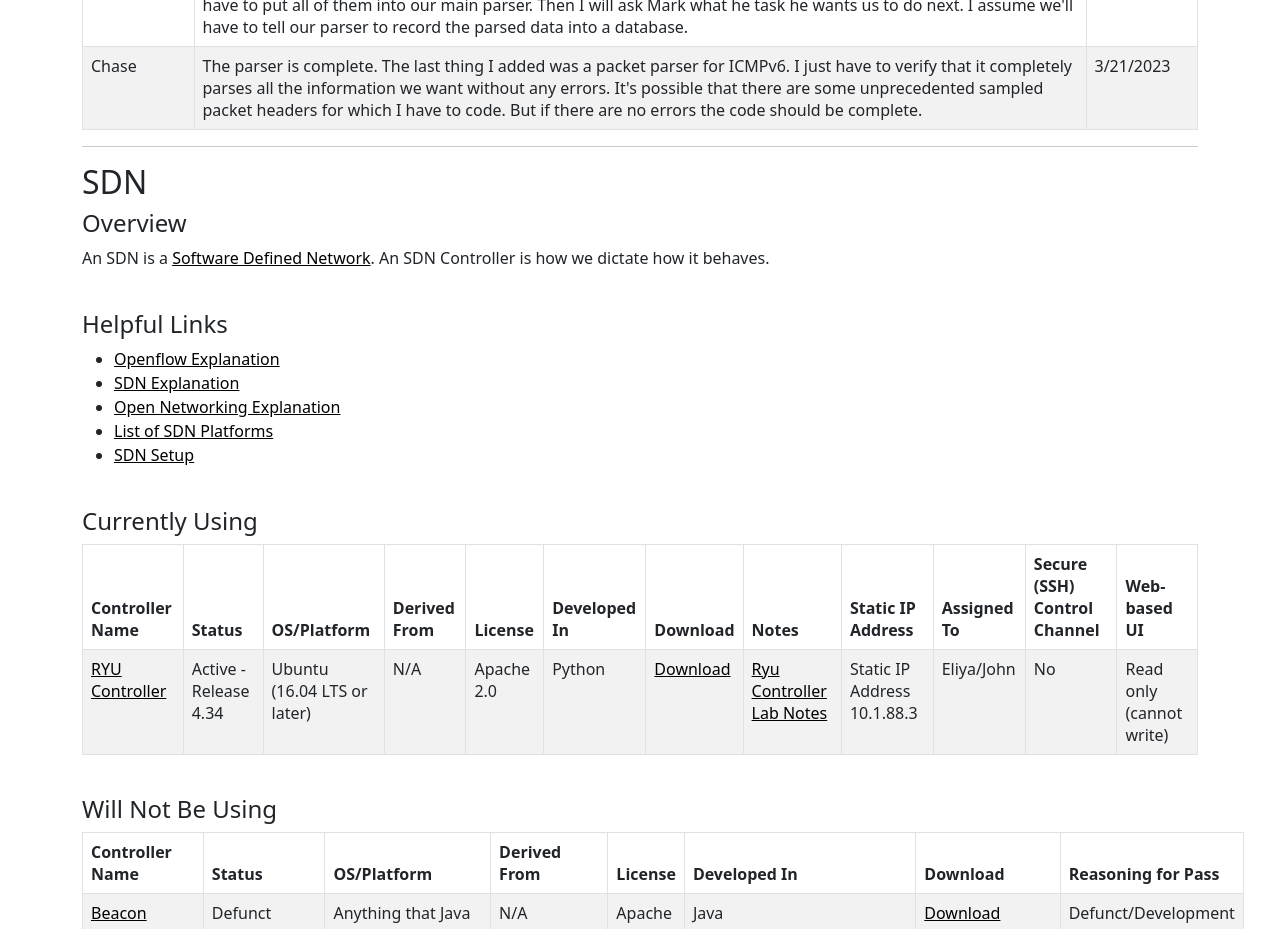
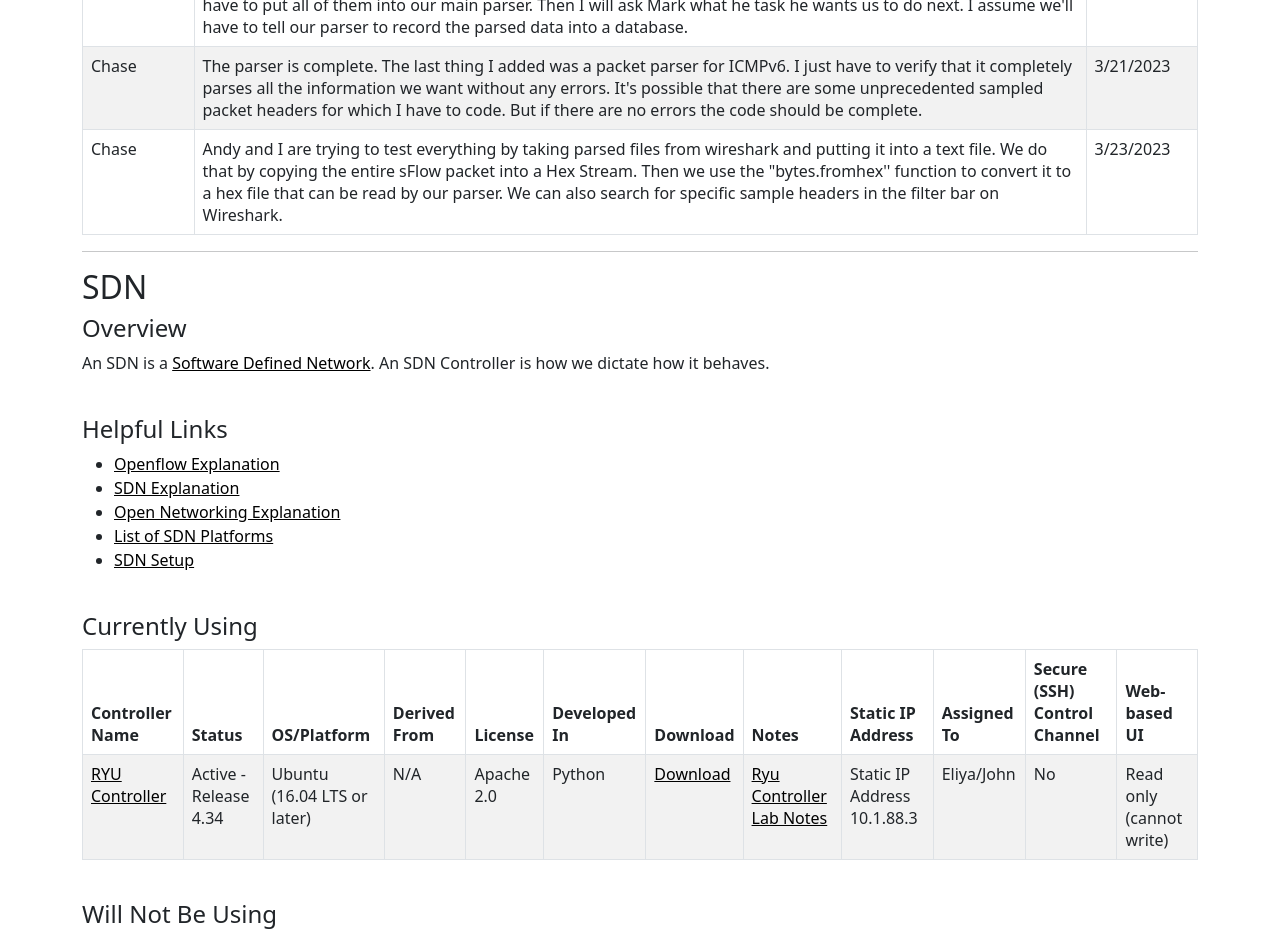
Before and after one commit to ebirtodaso/UHM-SCADA-Lab.github.io, a React (Create React App) app: page /#/sFlow-SDN in a window 1280 px wide. Shown: the part 2240-3169 px from the top of the page. Built offline with nearby package versions, Linux system fonts and the light colour scheme.

Commit message:
Documentation Update

```diff
--- a/src/departments/SFlowSDN/SFlowSDN.jsx
+++ b/src/departments/SFlowSDN/SFlowSDN.jsx
@@ -184,9 +184,7 @@
           <td>Chase</td>
           <td>
             I came into SCADA early today (12:00 PM). I put &quot;class&quot; into all of our parsing
-            functions except for &quot;icmpv6.py&quot;. Then I have to put all of them into our main parser. Then I
-            will ask Mark what he task he wants us to do next. I assume we&apos;ll have to tell our parser to
-            record the parsed data into a database.
+            functions except for &quot;icmpv6.py&quot;. Then I have to put all of them into our main parser. Then I will ask Mark what he task he wants us to do next. I assume we&apos;ll have to tell our parser to record the parsed data into a database.
           </td>
           <td>2/28/2023</td>
         </tr>
@@ -194,6 +192,11 @@
           <td>Chase</td>
           <td>The parser is complete. The last thing I added was a packet parser for ICMPv6. I just have to verify that it completely parses all the information we want without any errors. It&apos;s possible that there are some unprecedented sampled packet headers for which I have to code. But if there are no errors the code should be complete. </td>
           <td>3/21/2023</td>
+        </tr>
+        <tr>
+          <td>Chase</td>
+          <td>Andy and I are trying to test everything by taking parsed files from wireshark and putting it into a text file. We do that by copying the entire sFlow packet into a Hex Stream. Then we use the &quot;bytes.fromhex&apos;&apos; function to convert it to a hex file that can be read by our parser. We can also search for specific sample headers in the filter bar on Wireshark.</td>
+          <td>3/23/2023</td>
         </tr>
       </tbody>
     </Table>
```
